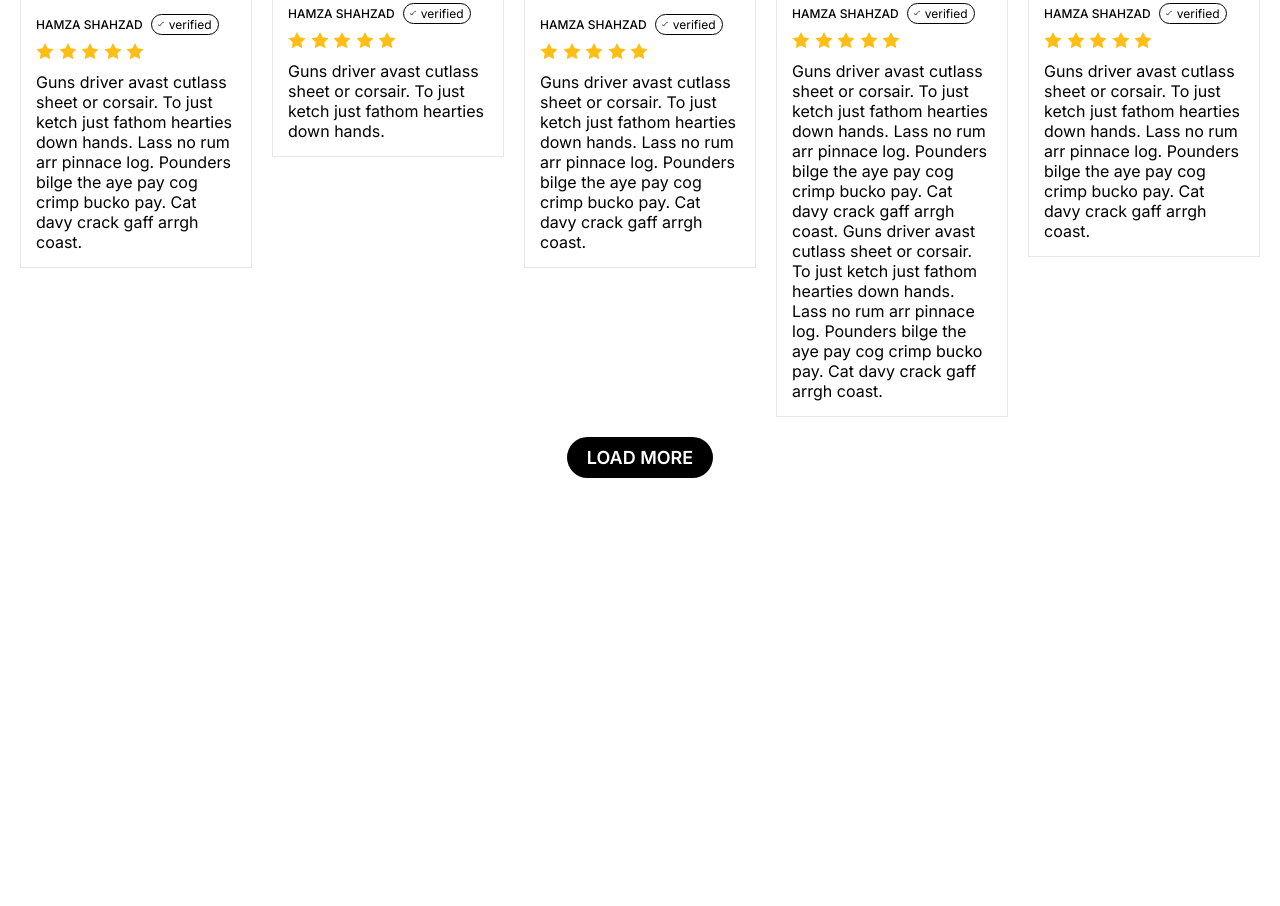
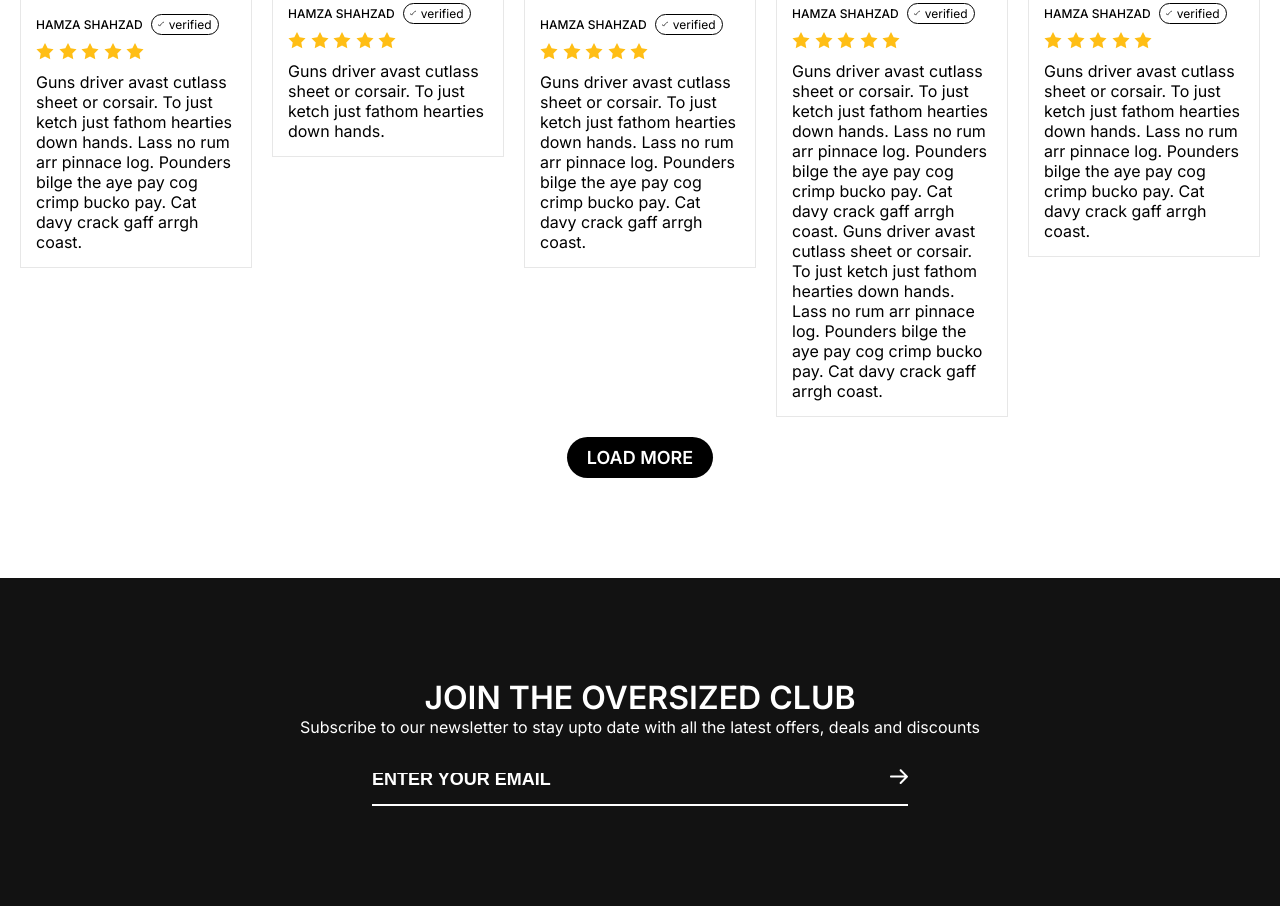
Before and after one commit to abdullahProfile/Runway, a website: page index.html in a window 1280 px wide. Shown: the part 7006-7912 px from the top of the page. Before the commit the page ends 7584 px from the top, so only its background shows below. Drawn offline with Linux system fonts and the light colour scheme.

Commit message:
newsLeter section complete

```diff
--- a/index.html
+++ b/index.html
@@ -1275,6 +1275,23 @@
         <a href="#" class="button">load More</a>
       </div>
     </section>
+
+    <section class="newsLeter">
+      <div class="newsLeter__container">
+        <div class="newsLeter__container-text">
+          <h5>join the oversized club</h5>
+          <p>Subscribe to our newsletter to stay upto date with all the latest offers, deals and discounts</p>
+        </div>
+
+        <form action="submit" class="newsLeter__container-form">
+          <input type="email" placeholder="enter your email">
+
+          <button class="input-arrow">
+            <img src="./assets/icons/inputArrow.svg" alt="arrow">
+          </button>
+        </form>
+      </div>
+    </section>
   </main>
 </body>
 </html>
--- /dev/null
+++ b/scssFile/layout/_newsLeter.scss
@@ -0,0 +1,69 @@
+.newsLeter__container {
+  max-width: 1440px;
+  margin-inline: auto;
+  display: flex;
+  flex-direction: column;
+  align-items: center;
+  gap: 32px;
+  background: #121212;
+  padding-block: 100px;
+
+  @include respond-to("tablet"){
+    text-align: center;
+    padding-inline: 20px;
+  }
+
+  &-text {
+    color: $text-secondary;
+    h5 {
+      font-size: $font-size-lg;
+      font-weight: 600;
+      text-transform: uppercase;
+      text-align: center;
+    }
+
+    p {
+      font-weight: 400;
+    }
+  }
+
+  &-form {
+    position: relative;
+    display: inline-block;
+    width: 536px;
+
+    @include respond-to("tablet"){
+      width: auto;
+    }
+
+    input {
+      outline: none;
+      border: none;
+      padding-bottom: 16px;
+      background: transparent;
+      border-bottom: 2px solid #fff;
+      color:  $text-secondary;
+      width: 100%;
+
+      &::placeholder {
+        color:  $text-secondary;
+        text-transform: uppercase;
+        font-size: $font-size-md-sm;
+        font-weight: 600;
+        line-height: 1.3;
+      }
+
+      &:focus,&:active {
+        background-color: transparent;
+      }
+    }
+
+    button {
+      position: absolute;
+      right: 0;
+      background:none;
+      border: 0;
+      cursor: pointer;
+    }
+  }
+}
--- a/scssFile/style.scss
+++ b/scssFile/style.scss
@@ -19,3 +19,4 @@
 @import 'layout/product';
 @import 'layout/media';
 @import 'layout/testimonial';
+@import 'layout/newsLeter';
```
Also changed, not shown: assets/icons/inputArrow.svg (added), css/style.css.
